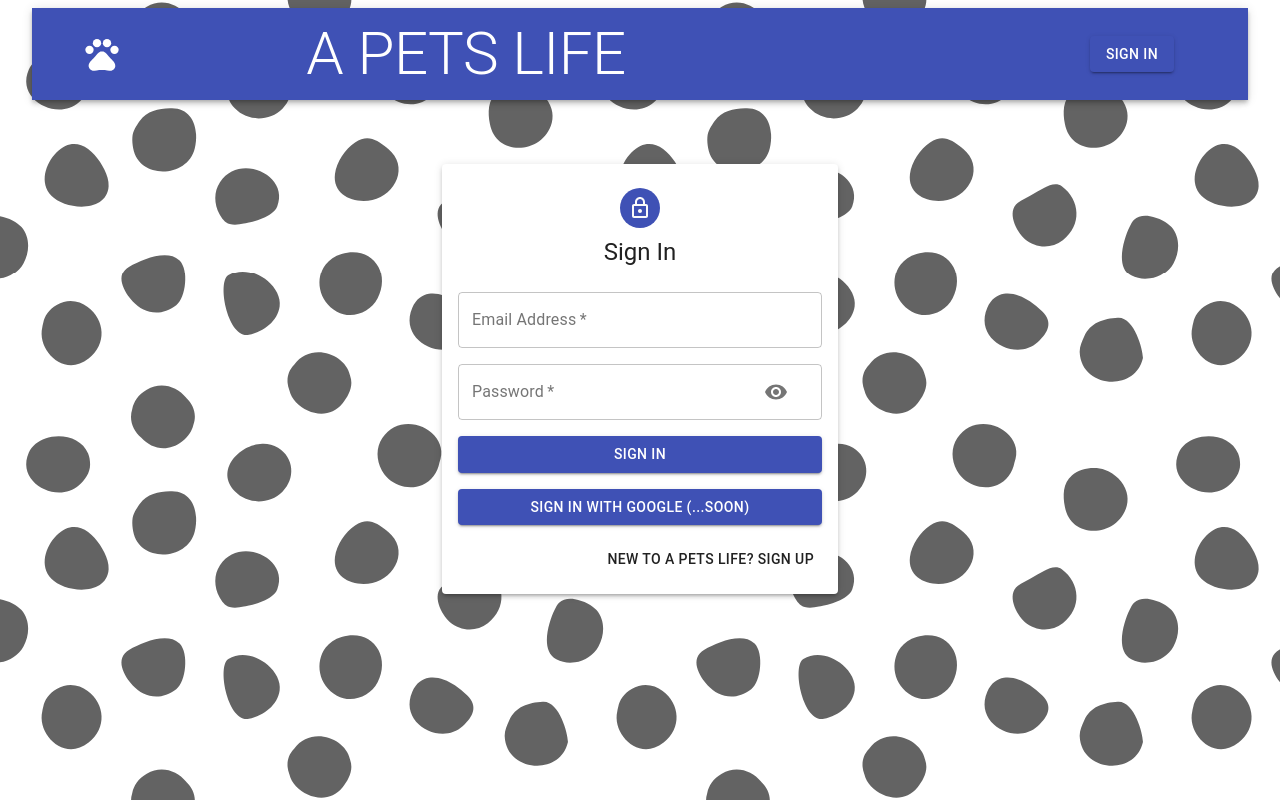
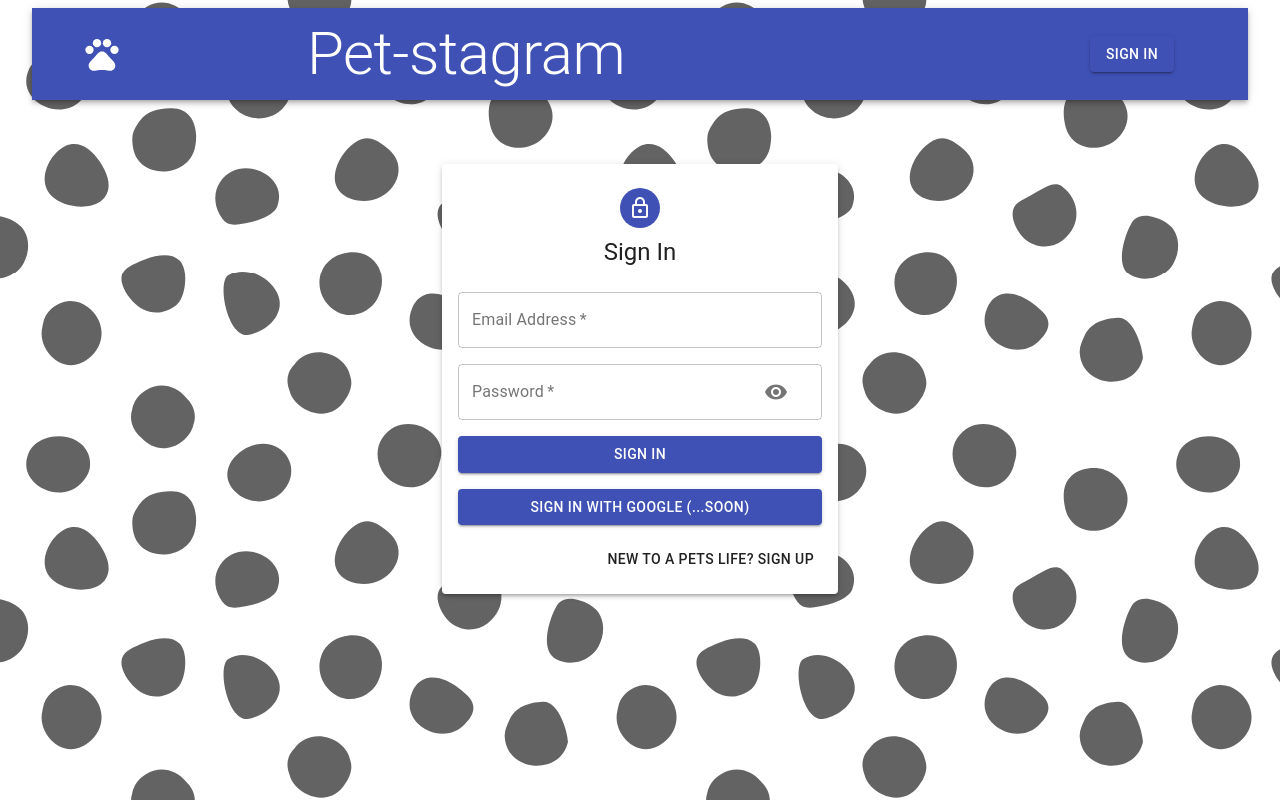
Before and after one commit to jake-the-dev/A-Pets-Life, a React (Create React App) app in the folder client/: page /auth in a window 1280 px wide. Built offline with nearby package versions, Linux system fonts and the light colour scheme.

Commit message:
Renamed App

```diff
--- a/client/public/index.html
+++ b/client/public/index.html
@@ -24,7 +24,7 @@
       work correctly both with client-side routing and a non-root public URL.
       Learn how to configure a non-root public URL by running `npm run build`.
     -->
-    <title>React App</title>
+    <title>Pet-stagram</title>
   </head>
   <body>
     <noscript>You need to enable JavaScript to run this app.</noscript>
--- a/client/src/components/Navbar/Navbar.js
+++ b/client/src/components/Navbar/Navbar.js
@@ -73,7 +73,7 @@ const Navbar = () => {
       </IconButton>
       <div className={classes.brandContainer}>
         <Typography className={classes.heading} variant="h2" align="center">
-          A PETS LIFE
+          Pet-stagram
         </Typography>
       </div>
       <Toolbar className={classes.toolbar}>
```
Also changed, not shown: 2 other files (tests, documents, lock files or other folders).
